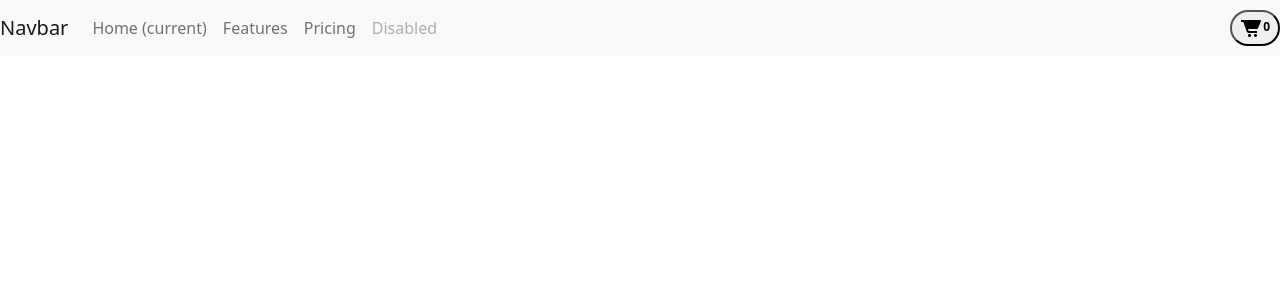
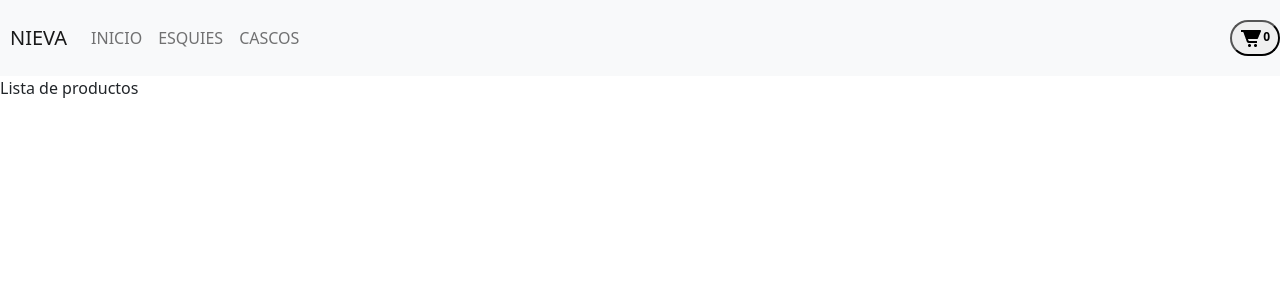
Before and after one commit to francobarbato/ecommerce-react, a React (Create React App) app: page / in a window 1280 px wide. Shown: the top 300 px of the page. Built offline with nearby package versions, Linux system fonts and the light colour scheme.

Commit message:
ItemListContainer

```diff
--- a/src/App.css
+++ b/src/App.css
@@ -3,11 +3,29 @@
 }
 
 /* carrito */
-.badge text-black ms-1 rounded-pill{
+.badge .text-black .ms-1 .rounded-pill{
   border: 3px;
   margin: 10px;
   background-color: white;
 }
+/* navbar */
+.navbar-brand {
+  color: black;
+  margin: 10px;
+  text-transform: uppercase;
+}
+
+.navbar-light .navbar-nav .nav-link {
+  color: #fff;
+  text-transform: uppercase;
+}
+
+
+/* .columnas {
+	color: black;
+	background-color: red;
+	background: linear-gradient(red, beige);
+}  */
 
 .App-logo {
   height: 40vmin;
--- /dev/null
+++ b/src/components/ItemListContainer.js
@@ -0,0 +1,13 @@
+import React from 'react';
+
+function ItemListContainer() {
+    return(
+        <>
+            <div>
+                <p>Lista de productos</p>
+            </div>
+        </>
+    );
+}
+
+export default ItemListContainer;
--- a/src/components/NavBar.js
+++ b/src/components/NavBar.js
@@ -1,32 +1,31 @@
 import 'bootstrap/dist/css/bootstrap.min.css';
 import Cart from './Carrito';
+import ItemListContainer from './ItemListContainer';
 
 function NavBar() {
     return(
         <>
         <nav class="navbar navbar-expand-lg navbar-light bg-light">
-            <a class="navbar-brand" href="#">Navbar</a>
+            <a class="navbar-brand" href="#">Nieva</a>
             <button class="navbar-toggler" type="button" data-toggle="collapse" data-target="#navbarNav" aria-controls="navbarNav" aria-expanded="false" aria-label="Toggle navigation">
                 <span class="navbar-toggler-icon"></span>
             </button>
             <div class="collapse navbar-collapse" id="navbarNav">
                 <ul class="navbar-nav">
                 <li class="nav-item active">
-                    <a class="nav-link" href="#">Home <span class="sr-only">(current)</span></a>
+                    <a class="nav-link" href="#">Inicio <span class="sr-only"></span></a>
                 </li>
                 <li class="nav-item">
-                    <a class="nav-link" href="#">Features</a>
+                    <a class="nav-link" href="#">Esquies</a>
                 </li>
                 <li class="nav-item">
-                    <a class="nav-link" href="#">Pricing</a>
-                </li>
-                <li class="nav-item">
-                    <a class="nav-link disabled" href="#" tabindex="-1" aria-disabled="true">Disabled</a>
+                    <a class="nav-link" href="#">Cascos</a>
                 </li>
                 </ul>
             </div>
             <Cart/>
         </nav>
+        <ItemListContainer/>
         </>
     );
 }
```
